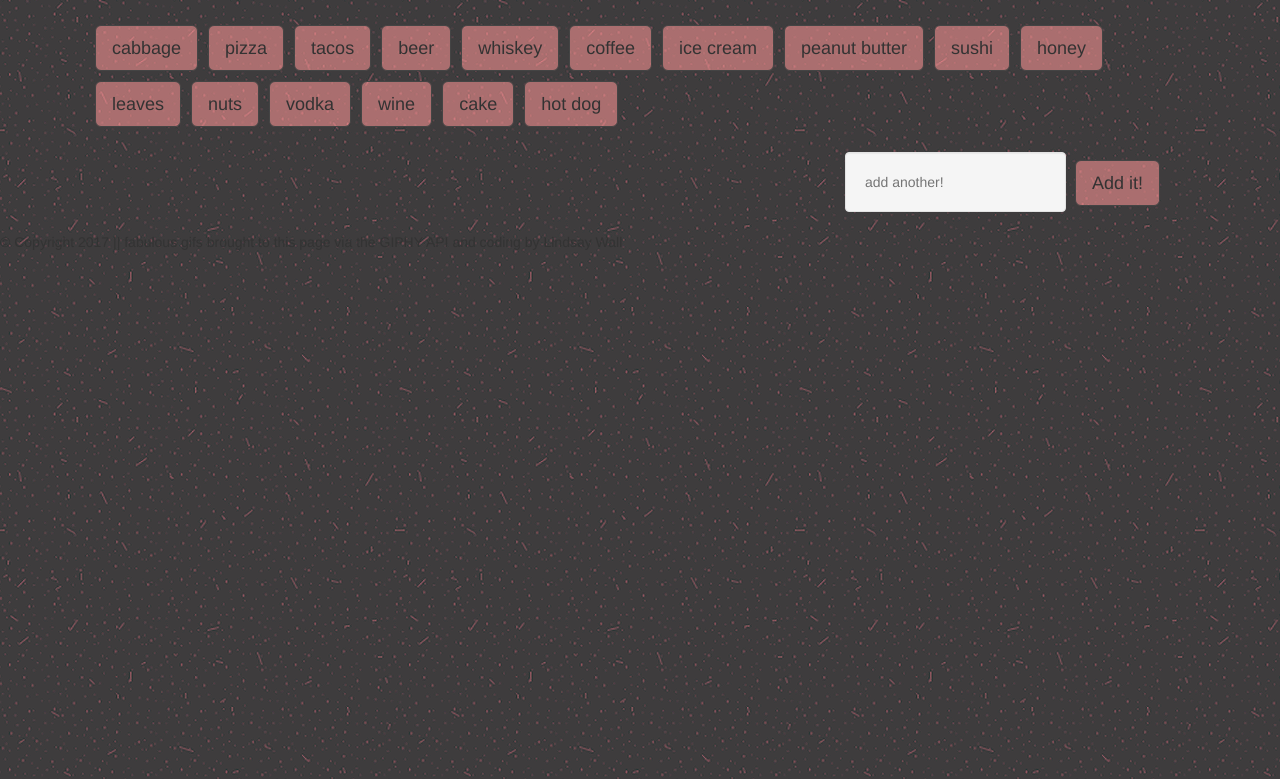
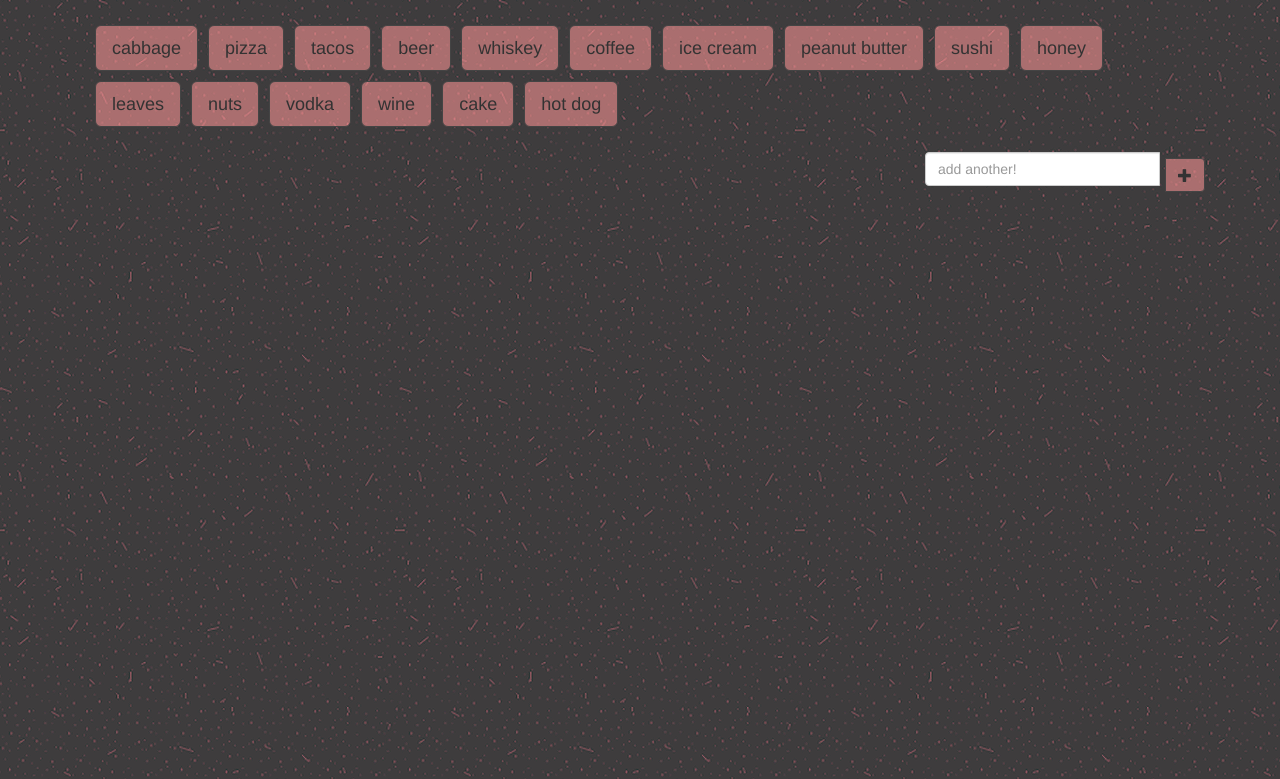
Before and after one commit to victoriarainc/giphy-app, a plain HTML site: page index.html in a window 1280 px wide. Shown: the top 779 px of the page. Drawn offline with nearby package versions, Linux system fonts and the light colour scheme.

Commit message:
button input

```diff
--- a/assets/css/style.css
+++ b/assets/css/style.css
@@ -19,9 +19,24 @@ body {
 
 #foot {
 	height: 100px;
-	background-color: #b0b0b0;
+	background-color: rgba(230, 206, 224, 0.45);
 	color: #fff;
 	text-align: center;
+	padding: 40px;
+	font-size: 16px;
+	letter-spacing: 1px;
+	margin-top: 15%;
+}
+
+footer#foot::before {
+	content: none;
+	content: "";
+	display: block;
+	clear: both;
+}
+
+#gifsDiv {
+	height: 80vh;
 }
 
 #topicButtons {
@@ -40,6 +55,8 @@ button.buttonStyle, button#gifBtnText {
 	border-radius: 15px;
 	background-color: pink;
 	border: 3px solid #fff;
+	margin: 10px;
+	height: 230px;
 }
 
 .ratingInfo {
--- a/index.html
+++ b/index.html
@@ -16,15 +16,17 @@
 		<div id="topicButtons" class="row">
 		</div>
 		<div>
-			<div id="gifsDiv" class="col-md-8">
+			<div id="gifsDiv" class="col-md-9">
 			</div>
-			<div id="addAGif" class="col-md-4">
-				<input type="text" class="well" id="newTextBtn" placeholder="add another!">
-				<button type="button" class="btn btn-lg" id="gifBtnText">Add it!</button>
+			<div id="addAGif" class="col-md-3 input-group">
+				<input type="text" class="form-control" id="newTextBtn" placeholder="add another!">
+				<span class="input-group-btn">
+					<button type="button" class="btn btn-default glyphicon glyphicon-plus" id="gifBtnText"></button>
+				</span>
 			</div>
 		</div>
 	</div>
-	<footer class="foot">
+	<footer id="foot">
 		<p id="copyright">© Copyright 2017 || fabulous gifs brought to this page via the GIPHY API and coding by Lindsay Wall</p>
 	</footer>
 </body>
```
